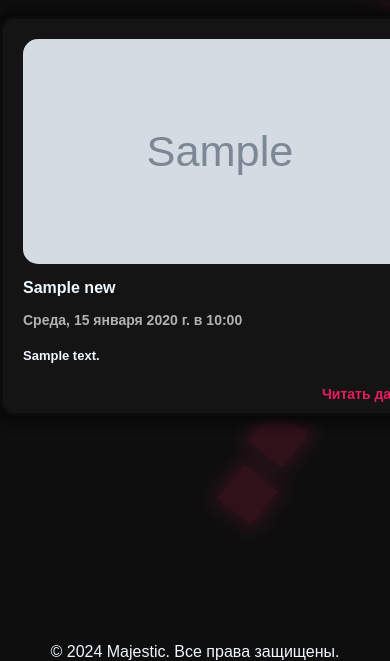
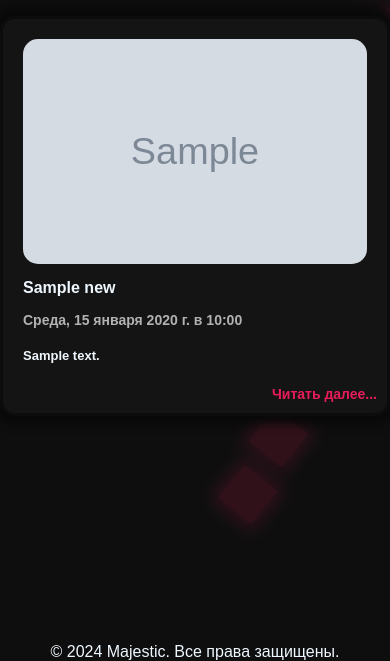
Before and after one commit to 6oT9lpa/website-of-the-state, a Flask app: page / in a window 390 px wide, after a click on "Новости Администрации"; the page is wider, and only the part inside the window is pictured. Shown: the part 183-844 px from the top of that part. Run offline with Flask 3, Linux system fonts and the light colour scheme; tables that the repository leaves empty hold one stand-in row (values such as "Sample post"); grey boxes marked "Sample" are stand-in pictures.

Commit message:
fix style index

```diff
--- a/static/css/index-style.css
+++ b/static/css/index-style.css
@@ -226,4 +226,10 @@ div#modal-2 .content-modal{
     .content-modal {
         width: 390px;
     }
+    .contanier-news {
+        grid-template-columns: repeat(auto-fill, minmax(390px, 1fr));
+    }
+    .content {
+        width: 390px;
+    }
 }
```
